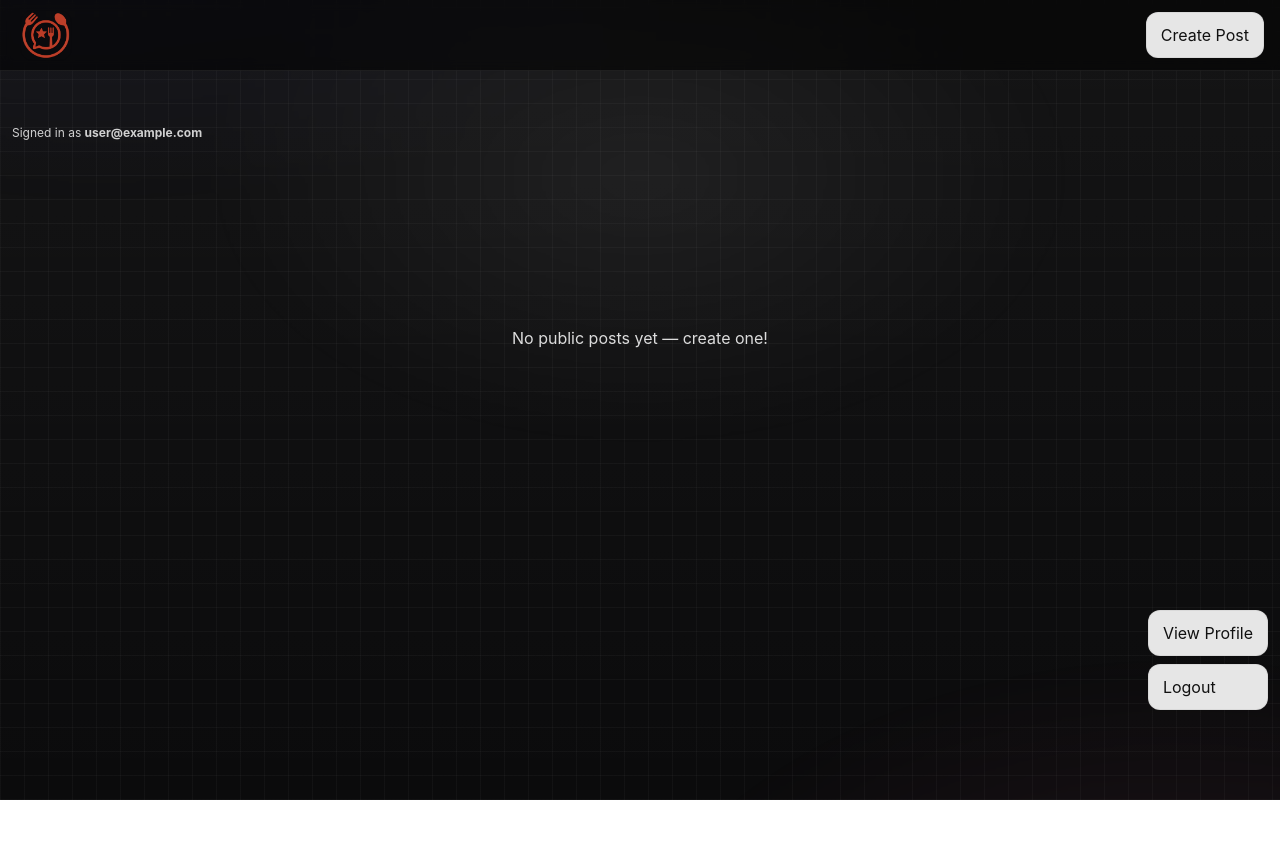
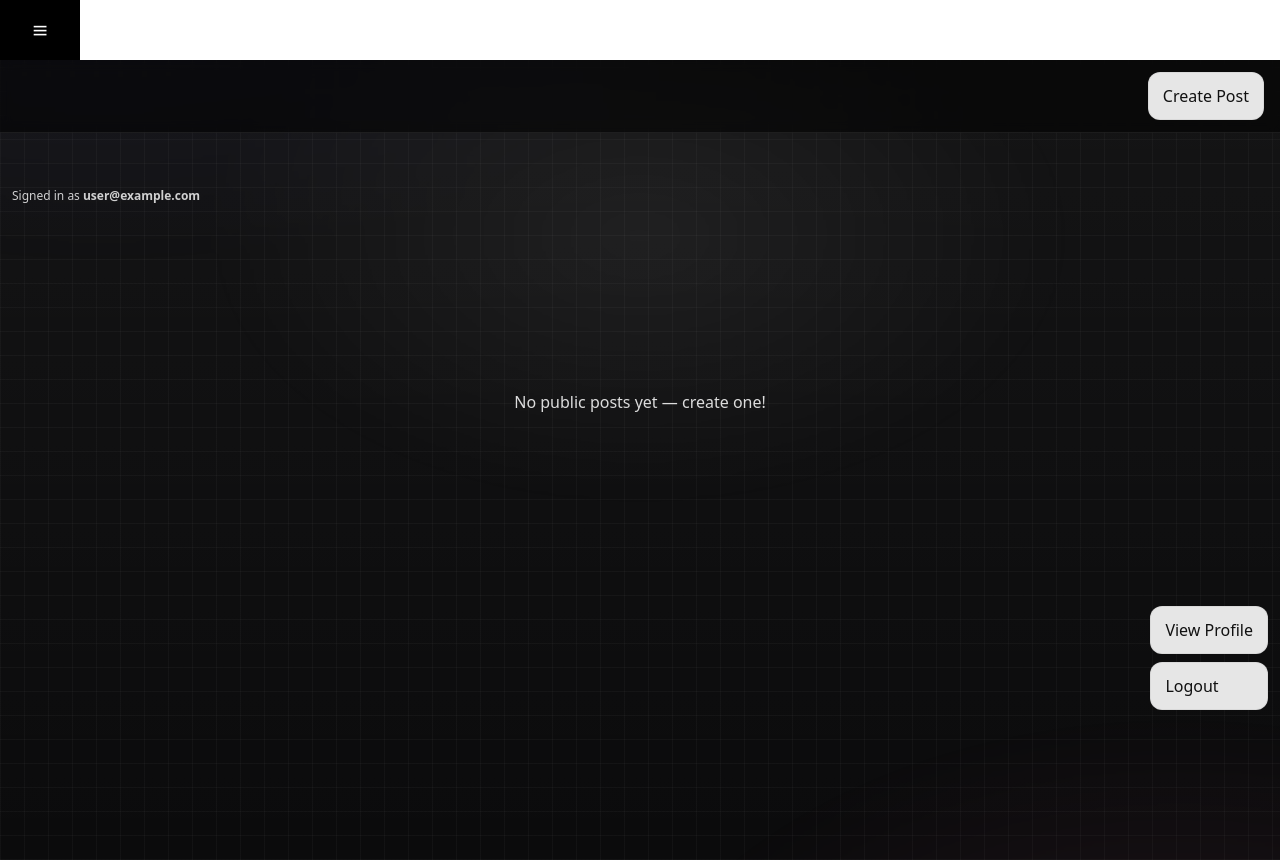
Before and after one commit to alexkim0/GigaBites, a React (Create React App) app: page /feed in a window 1280 px wide. Before the commit the page ends 800 px from the top, so only its background shows below. Built offline with nearby package versions, Linux system fonts and the light colour scheme; no server answers; the database is empty; sample sign-in values are in the browser's storage; grey boxes are pictures that could not be loaded.

Commit message:
in-progress sidebar
sidebar is mostly working but doesn't overlap well with css structure of some pages (will figure out how to modify/standardize page layouts)

```diff
--- a/public/index.html
+++ b/public/index.html
@@ -24,6 +24,8 @@
       work correctly both with client-side routing and a non-root public URL.
       Learn how to configure a non-root public URL by running `npm run build`.
     -->
+    <!-- imports icons for sidebar -->
+    <link rel="stylesheet" href="https://unpkg.com/boxicons@2.1.4/css/boxicons.min.css"/>
     <title>Login - Signup</title>
   </head>
   <body>
--- a/src/App.css
+++ b/src/App.css
@@ -9,10 +9,12 @@
 }
 
 .logo-header {
-  position: fixed;
-  top: 10px; /* adjust as needed */
-  left: 20px; /* adjust as needed */
-  z-index: 100;
+  height: 60px;
+  display: flex;
+  align-items: center;
+  padding: 0 20px;
+  background: #fff;
+  box-shadow: 0 1px 4px rgba(0,0,0,0.1);
 }
 
 .logo {
--- a/src/App.js
+++ b/src/App.js
@@ -8,6 +8,7 @@
   import { useAuth } from "./hooks/AuthProvider";
   import ProtectedRoute from "./components/ProtectedRoute";
   import logo from './assets/logo.png';
+  import Sidebar from "./components/Sidebar";
 
 
   import { SignUp } from "./pages/signUp/SignUp";
@@ -57,6 +58,9 @@
     return (
       <Router>
         <Toaster position="top-right"/>
+          <div className="app-container">
+            {currentUser && <Sidebar />}
+
             <div className="app">
               <header className="logo-header">
                 <Link to ="/feed">
@@ -118,6 +122,7 @@
                 <Route path="*" element={<Navigate to="/" />} />
               </Routes>
             </div>
+          </div>
       </Router>
     );
   }
--- /dev/null
+++ b/src/components/Sidebar.js
@@ -0,0 +1,58 @@
+import React, { useState } from "react";
+import { useNavigate } from "react-router-dom";
+import { useAuth } from "../hooks/AuthProvider";
+import logo from '../assets/logo.png';
+import "./sidebarStyle.css";
+
+function Sidebar() {
+  const [isActive, setIsActive] = useState(false);
+  const navigate = useNavigate();
+  const { currentUser } = useAuth();
+  const uid = currentUser?.uid;
+
+  return (
+    <div className={`sidebar ${isActive ? "active" : ""}`}>
+      <div className="top">
+        <div className="logo">
+          <img src={logo} className="logo-img" onClick={() => navigate("/feed")}/>
+          <span>GigaBites</span>
+        </div>
+        <i className="bx bx-menu" id="btn" onClick={() => setIsActive(!isActive)}></i>
+      </div>
+
+      <div className="user">
+        <img src="userimg" alt="me" className="user-img" />
+        <div>
+          <p className="bold">User</p>
+          <p></p>
+        </div>
+      </div>
+
+      <ul>
+        <li onClick={() => navigate("/feed")}>
+          <a href="#">
+            <i className="bx bxs-grid-alt"></i>
+            <span className="nav-item">Feed</span>
+          </a>
+          <span className="tooltip">Feed</span>
+        </li>
+        <li onClick={() => navigate("/createpage")}>
+          <a href="#">
+            <i className="bx bxs-grid-alt"></i>
+            <span className="nav-item">Post</span>
+          </a>
+          <span className="tooltip">Post</span>
+        </li>
+        <li onClick={() => navigate(`/profilepage/${uid}`)}>
+          <a href="#">
+            <i className="bx bxs-grid-alt"></i>
+            <span className="nav-item">Profile</span>
+          </a>
+          <span className="tooltip">Profile</span>
+        </li>
+      </ul>
+    </div>
+  );
+}
+
+export default Sidebar;
--- /dev/null
+++ b/src/components/sidebarStyle.css
@@ -0,0 +1,170 @@
+* {
+    margin: 0;
+    padding: 0;
+    box-sizing: border-box;
+    font-family: system-ui, -apple-system, Segoe UI, Roboto, Arial, sans-serif;
+}
+
+.user-img {
+    width: 50px;
+    border-radius: 100%;
+    border: 1px solid #eee;
+}
+
+.logo-img {
+    width: 40px;
+    border-radius: 100%;
+}
+
+.sidebar {
+    position: absolute;
+    top: 0;
+    left: 0;
+    height: 100vh;
+    width: 80px;
+    background-color: #000000;
+    padding: 0.4rem 0.8rem;
+    transition: all 0.5s ease;
+}
+
+.sidebar.active ~ .main-content {
+    left: 250px;
+    width: calc(100% - 250px);
+}
+
+.sidebar.active {
+    width: 250px;
+}
+
+.sidebar #btn {
+    position: absolute;
+    color: #fff;
+    top: .4rem;
+    left: 50%;
+    font-size: 1.2rem;
+    line-height: 50px;
+    transform: translateX(-50%);
+    cursor: pointer;
+}
+
+.sidebar.active #btn {
+    left: 90%;
+}
+
+.sidebar .top .logo {
+    color: #fff;
+    display: flex;
+    height: 50px;
+    width: 100%;
+    align-items: center;
+    pointer-events: none;
+    opacity: 0;
+}
+
+.sidebar.active .top .logo {
+    opacity: 1;
+}
+
+.top .logo i {
+    font-size: 2rem;
+    margin-right: 5px;
+}
+
+.user {
+    display: flex;
+    align-items: center;
+    margin: 1rem 0;
+}
+
+.user p {
+    color: #fff;
+    opacity: 1;
+    margin-left: 1rem;
+}
+
+.bold {
+    font-weight: 600;
+}
+
+.sidebar p {
+    opacity: 0;
+}
+
+.sidebar.active p {
+    opacity: 1;
+}
+
+.sidebar ul li {
+    position: relative;
+    list-style-type: none;
+    height: 50px;
+    width: 90%;
+    margin: 0.8rem auto;
+    line-height: 50px;
+}
+
+.sidebar ul li a {
+    color: #fff;
+    display: flex;
+    align-items: center;
+    text-decoration: none;
+    border-radius: 0.8rem;
+}
+
+.sidebar ul li a:hover {
+    background-color: #fff;
+    color: #000000;
+}
+
+.sidebar ul li a i {
+    min-width: 50px;
+    text-align: center;
+    height: 50px;
+    border-radius: 12px;
+    line-height: 50px;
+}
+
+.sidebar .nav-item {
+    opacity: 0;
+}
+
+.sidebar.active .nav-item {
+    opacity: 1;
+}
+
+.sidebar ul li .tooltip {
+    position: absolute;
+    left: 125px;
+    top: 50%;
+    transform: translate(-50%, -50%);
+    box-shadow: 0 0.5rem 0.8rem rgba(0, 0, 0, 0.2);
+    border-radius: .6rem;
+    padding: .4rem 1.2rem;
+    line-height: 1.8rem;
+    z-index: 20;
+    opacity: 0;
+}
+
+.sidebar ul li:hover .tooltip {
+    opacity: 1;
+}
+
+.sidebar.active ul li .tooltip {
+    display: none;
+}
+
+.main-content {
+    position: relative;
+    background-color: #eee;
+    min-height: 100vh;
+    top: 0;
+    left: 80px;
+    transition: all 0.5s ease;
+    width: calc(100% - 80px);
+    padding: 1rem;
+}
+
+.container {
+    display: flex;
+    justify-content: space-between;
+}
```
Also changed, not shown: 1 other file (tests, documents, lock files or other folders). Lines whose indentation alone changed are shown as unchanged.
